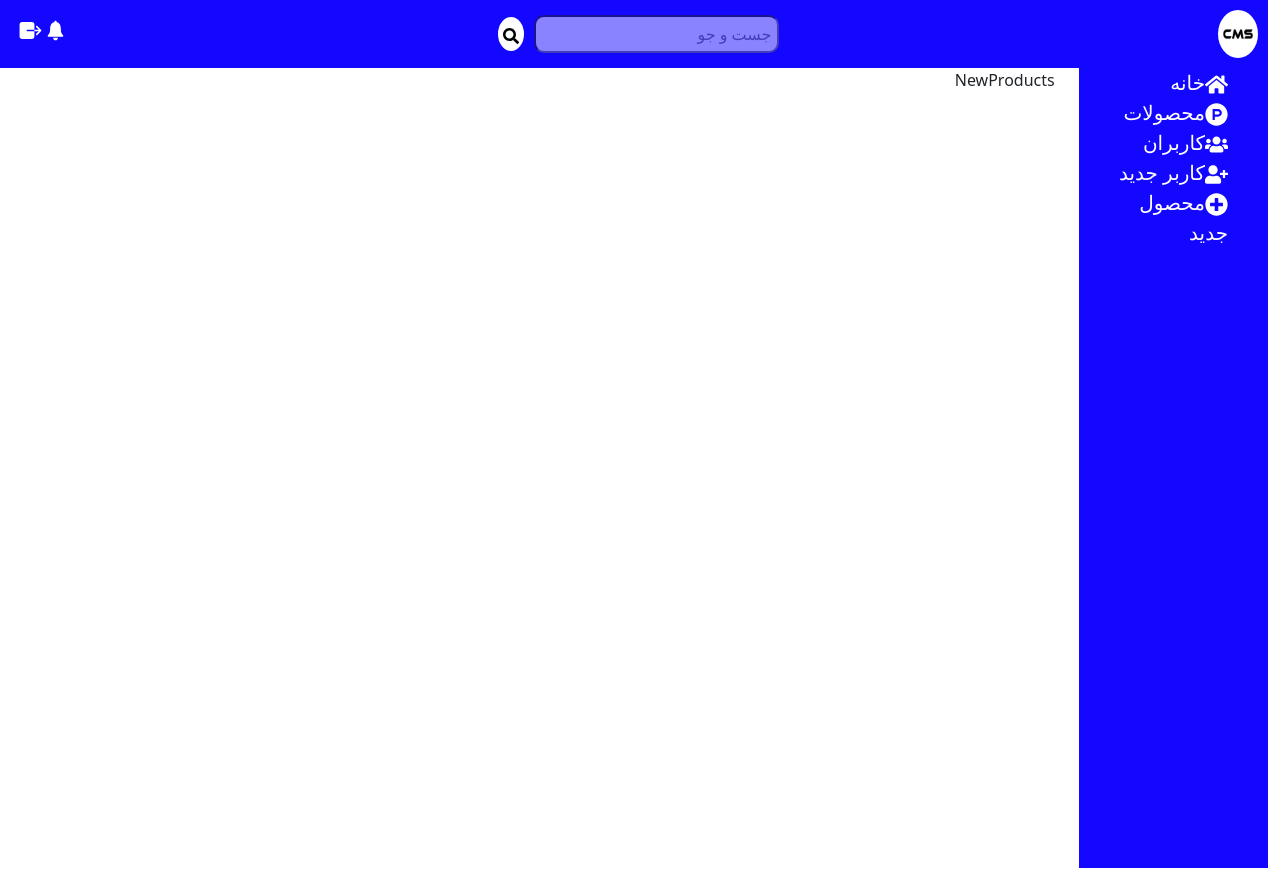
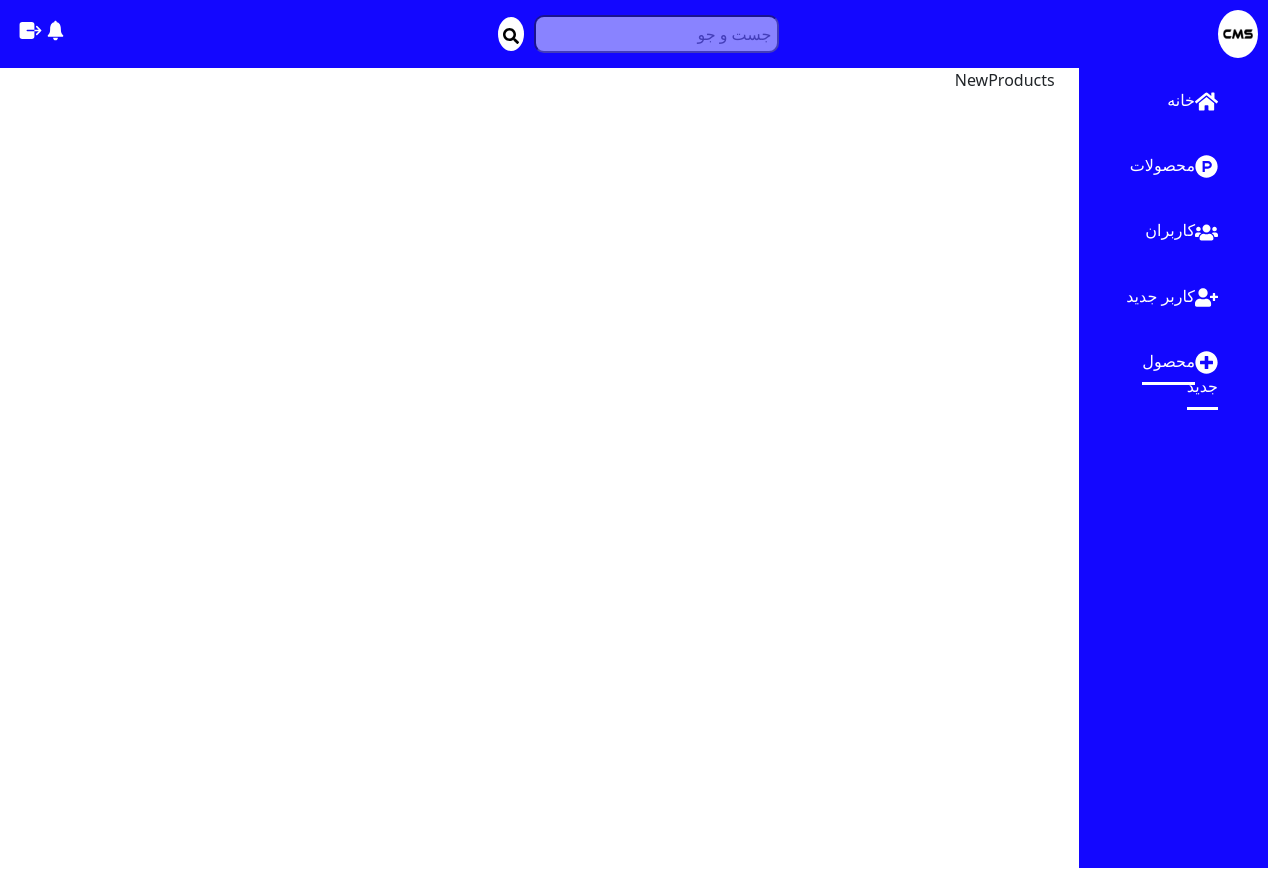
Before and after one commit to MohamadTdn/farsicmswithreactjs, a React (Create React App) app: page /newproduct in a window 1280 px wide. Built offline with nearby package versions, Linux system fonts and the light colour scheme.

Commit message:
complete sidebar component

```diff
--- a/src/Components/Sidebar/Sidebar.css
+++ b/src/Components/Sidebar/Sidebar.css
@@ -6,18 +6,24 @@
 
 .Sidebar li {
     color: #ffff;
-    font-size: 20px;
+    padding: 20px 10px;
 }
 
-.Sidebar li:hover {
-    background-color: grey;
+.Sidebar li a:hover  {
+    border-bottom: 3px solid #ffff;
+    transition: 0.25s;
 }
 
 .Sidebar li a {
     text-decoration: none;
     color: #ffff;
+    padding: 0 0 10px 0;
 }
 
 .Sidebar li svg {
     font-size: 23px;
 }
+
+.active {
+    border-bottom: 3px solid #ffff;
+}
--- a/src/Components/Sidebar/Sidebar.jsx
+++ b/src/Components/Sidebar/Sidebar.jsx
@@ -14,31 +14,41 @@ function Sidebar() {
         <span>
           <FaHome />
         </span>
-        <NavLink>خانه</NavLink>
+        <NavLink to='/' className={(link) => (link.isActive ? "active" : "")}>
+          خانه
+        </NavLink>
       </li>
       <li className="Sidebar-item">
         <span>
           <FaProductHunt />
         </span>
-        <NavLink>محصولات</NavLink>
+        <NavLink to='/products' className={(link) => (link.isActive ? "active" : "")}>
+          محصولات
+        </NavLink>
       </li>
       <li className="Sidebar-item">
         <span>
           <FaUsers />
         </span>
-        <NavLink>کاربران</NavLink>
+        <NavLink to='/users' className={(link) => (link.isActive ? "active" : "")}>
+          کاربران
+        </NavLink>
       </li>
       <li className="Sidebar-item">
         <span>
           <FaUserPlus />
         </span>
-        <NavLink>کاربر جدید</NavLink>
+        <NavLink to='/newuser' className={(link) => (link.isActive ? "active" : "")}>
+          کاربر جدید
+        </NavLink>
       </li>
       <li className="Sidebar-item">
         <span>
           <FaPlusCircle />
         </span>
-        <NavLink>محصول جدید</NavLink>
+        <NavLink to='/newproduct' className={(link) => (link.isActive ? "active" : "")}>
+          محصول جدید
+        </NavLink>
       </li>
     </ul>
   );
```
